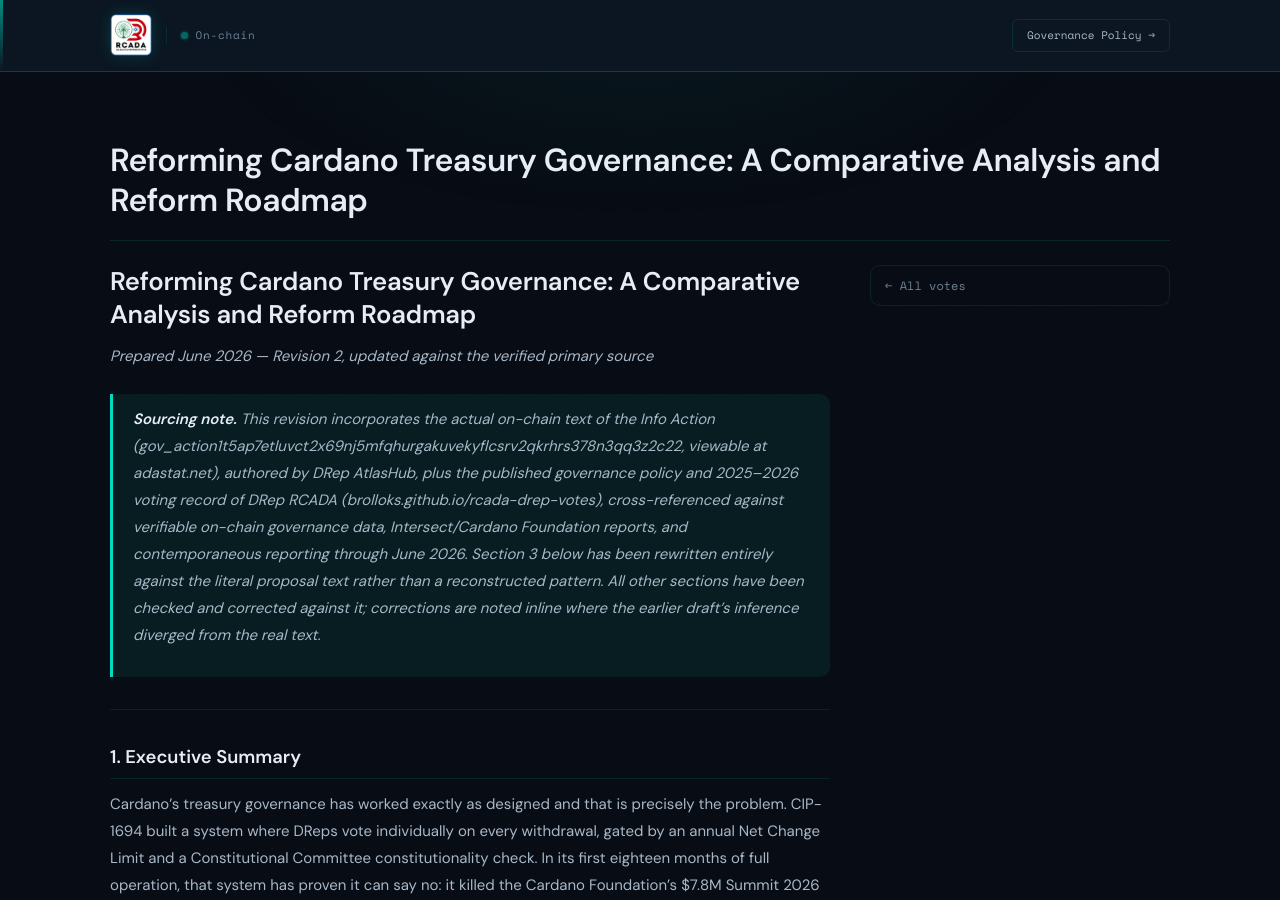
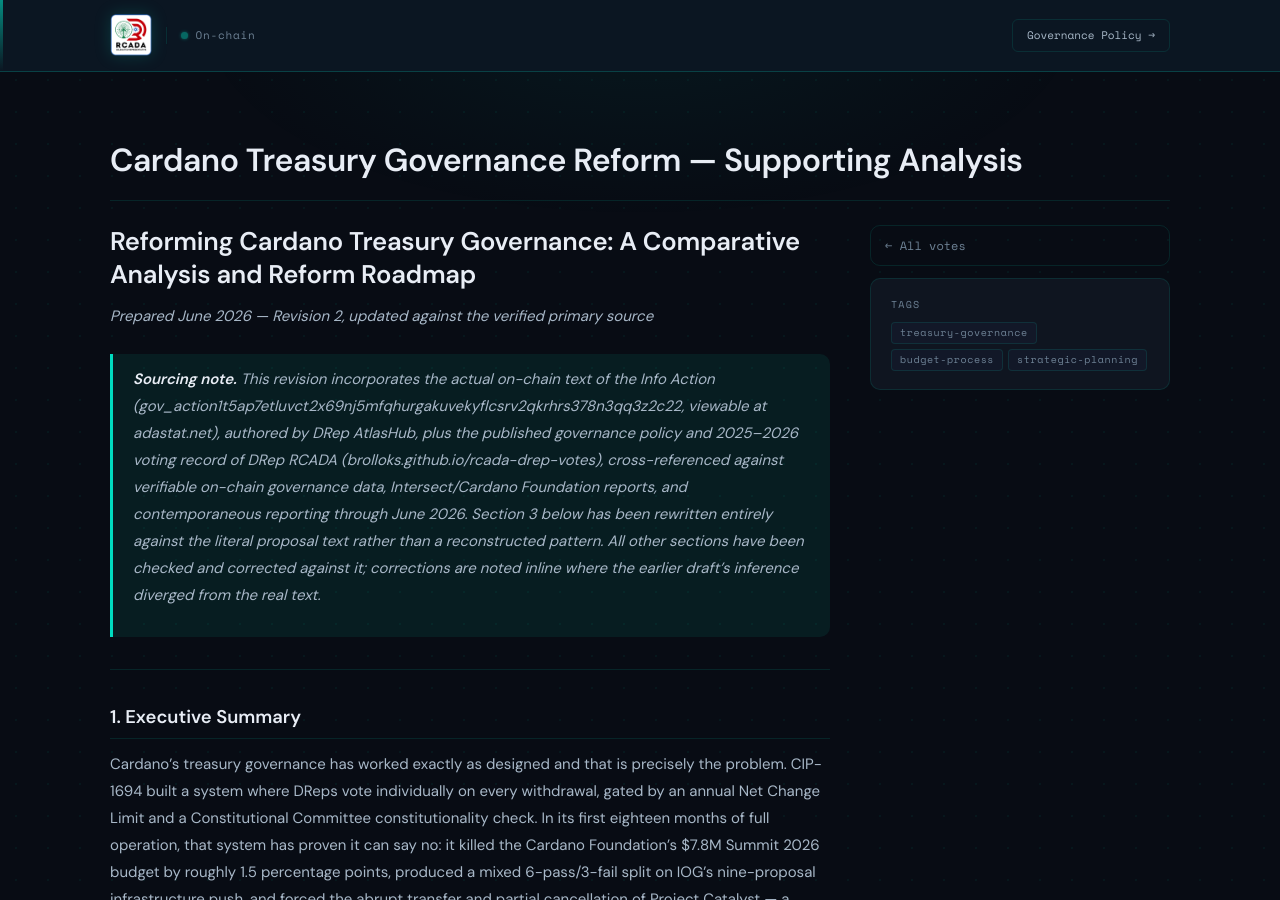
Before and after one commit to Brolloks/rcada-drep-votes, a Jekyll site: the page built from supporting docs/Cardano treasury governance reform.md, in a window 1280 px wide and 900 px high. Built offline with Jekyll 4.4.1, drawn with Linux system fonts in a browser that asks for light colours; our own code applies the rules of GitHub Pages for plain Markdown files.

Commit message:
Add front matter to Cardano treasury governance document
Added front matter for layout, title, doc type, date, and tags.

```diff
--- a/supporting docs/Cardano treasury governance reform.md
+++ b/supporting docs/Cardano treasury governance reform.md
@@ -1,3 +1,10 @@
+---
+layout: default
+title: "Cardano Treasury Governance Reform — Supporting Analysis"
+doc_type: "Supporting Analysis"
+date: "2026-06-11"
+tags: ["treasury-governance", "budget-process", "strategic-planning"]
+---
 # Reforming Cardano Treasury Governance: A Comparative Analysis and Reform Roadmap
 
 *Prepared June 2026 — Revision 2, updated against the verified primary source*
```
